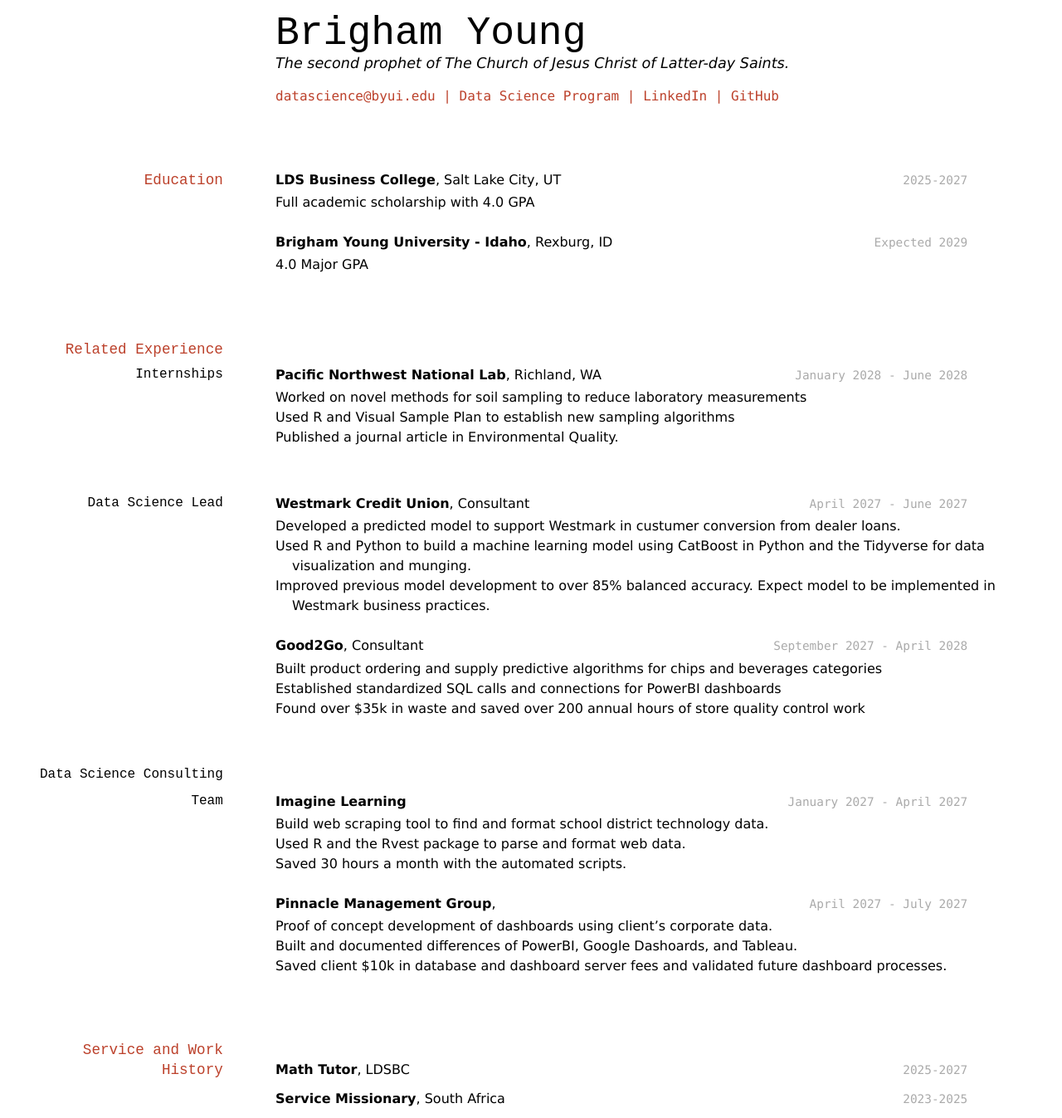
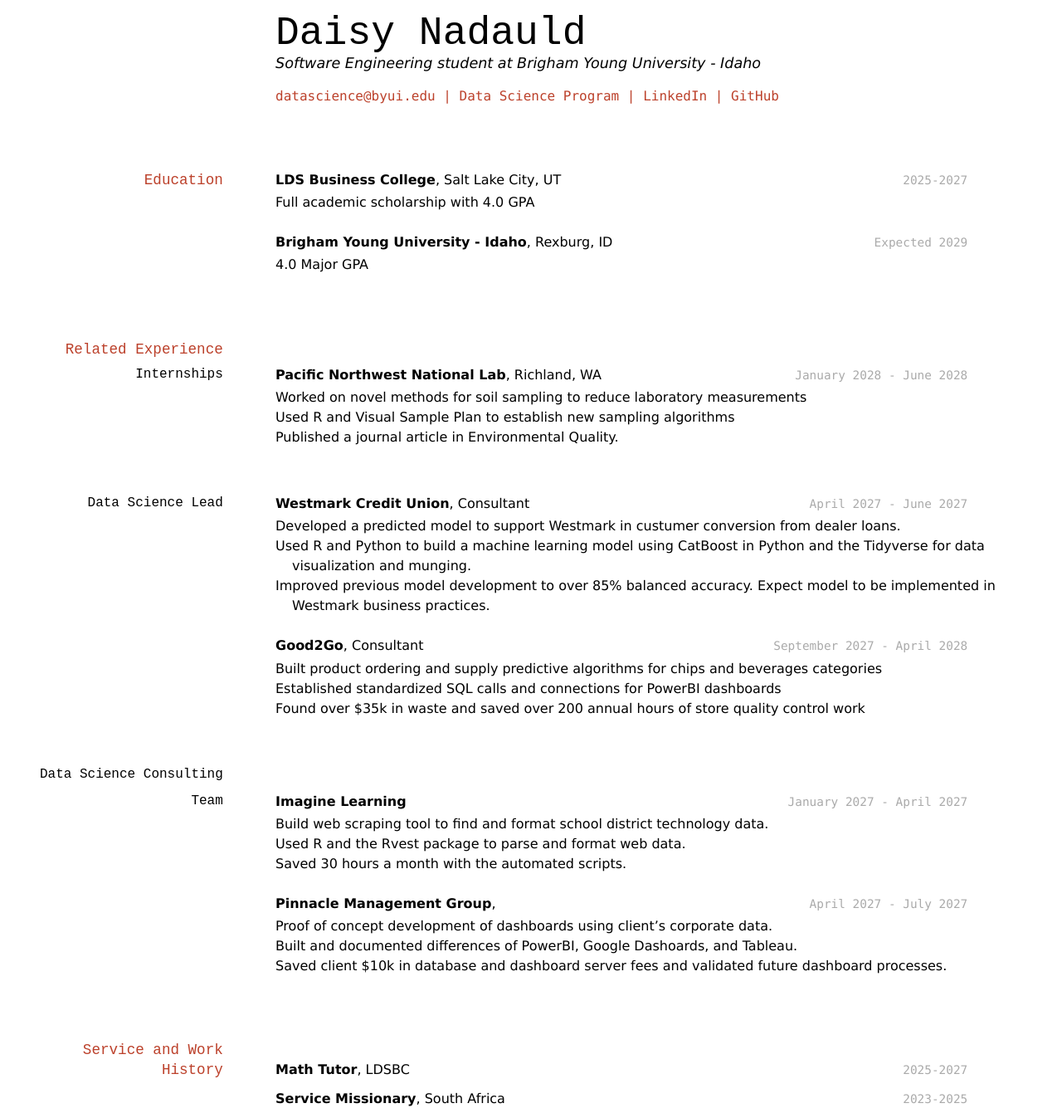
Before and after one commit to daisynadauld/nadauld_resume, a Jekyll site: the page built from docs/index.md, in a window 1280 px wide. Shown: the whole page at 83% size. Built offline with Jekyll 4.4.1, drawn with Linux system fonts in a browser that asks for light colours.

Commit message:
updated name and description

```diff
--- a/docs/index.md
+++ b/docs/index.md
@@ -1,9 +1,9 @@
 ---
 layout: cv
-title: Brigham Young's Resume
+title: Daisy Nadauld's Resume
 ---
-# Brigham Young
-The second prophet of The Church of Jesus Christ of Latter-day Saints.
+# Daisy Nadauld
+Software Engineering student at Brigham Young University - Idaho
 
 <div id="webaddress">
 <a href="datascience@byui.edu">datascience@byui.edu</a>
```
